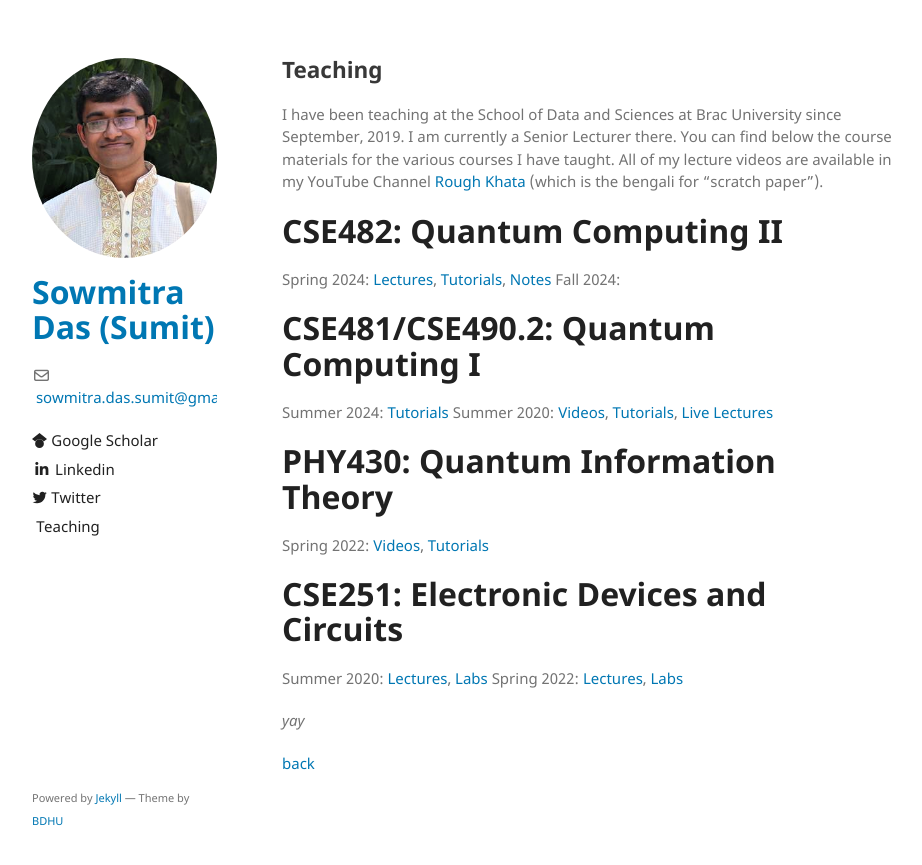
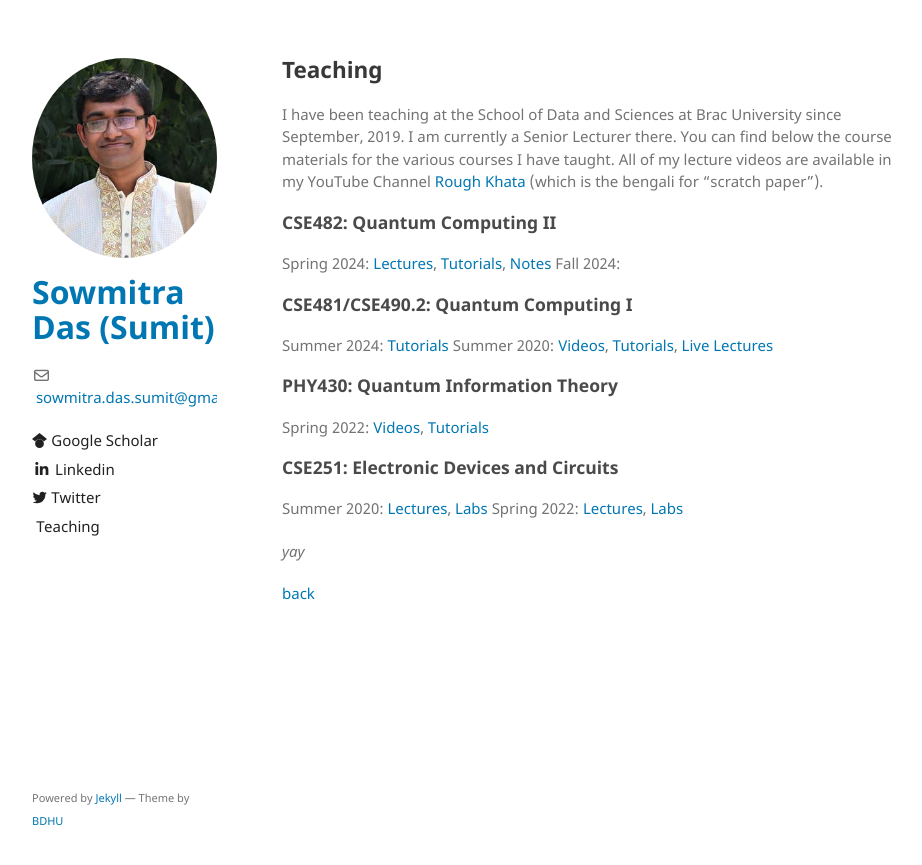
Before and after one commit to sowmitra-das-sumit/sowmitra-das-sumit.github.io, a Jekyll site: the page built from another-page.md, in a window 1280 px wide. Shown: the top 865 px of the page, without its empty margins (178-1100 px from the left). Built offline with Jekyll 4.4.1, drawn with Linux system fonts in a browser that asks for light colours; the repository's description, which GitHub fills in, is left out; our own code applies the rules of GitHub Pages for plain Markdown files.

```diff
--- a/another-page.md
+++ b/another-page.md
@@ -6,16 +6,16 @@ layout: default
 
 I have been teaching at the School of Data and Sciences at Brac University since September, 2019. I am currently a Senior Lecturer there. You can find below the course materials for the various courses I have taught. All of my lecture videos are available in my YouTube Channel [Rough Khata](https://www.youtube.com/@raf-khata) (which is the bengali for "scratch paper").
 
-# CSE482: Quantum Computing II
+### CSE482: Quantum Computing II
 Spring 2024: [Lectures](https://youtube.com/playlist?list=PLvj5w6iNZqViEPZo0PaHqOK_spCeHKfGT&si=8Rt2N6TXlppnJrz3), [Tutorials](https://youtube.com/playlist?list=PLvj5w6iNZqVhsPZnkK0bjl-0jFnoOqNOT&si=hYdKyiK2taefL-HB), [Notes](https://www.overleaf.com/read/dtxxdftjsfqt#837308)
 Fall 2024:
-# CSE481/CSE490.2: Quantum Computing I
+### CSE481/CSE490.2: Quantum Computing I
 Summer 2024: [Tutorials](https://youtube.com/playlist?list=PLvj5w6iNZqVjr40Xmk-JxrTc8eb4rFlhz&si=2IcmmY5cVnr8wur1)
 Summer 2020: [Videos](https://youtube.com/playlist?list=PLvj5w6iNZqVh1xEngYv-YRrV00O89HVrb&si=-PETH2xR8QmGPRZr), [Tutorials](https://youtube.com/playlist?list=PLvj5w6iNZqVhABt-6D1R6njy9k2kVHz8-&si=baaqFvOy3ursywUF), [Live Lectures](https://youtube.com/playlist?list=PLvj5w6iNZqVjI42wggGqWM3qUqibQcbgn&si=RiyooGTnwY2IojXv)
-# PHY430: Quantum Information Theory
+### PHY430: Quantum Information Theory
 Spring 2022: [Videos](https://youtube.com/playlist?list=PLvj5w6iNZqVgt_bqYyfAbZb0uD4SxtZoD&si=OqiusS9CyYScQV1k), [Tutorials](https://youtube.com/playlist?list=PLvj5w6iNZqVhCqlGPUrflBo7nDufNCMAd&si=QNzoDbqmZCL9WJu6)
 
-# CSE251: Electronic Devices and Circuits
+### CSE251: Electronic Devices and Circuits
 Summer 2020: [Lectures](https://youtube.com/playlist?list=PLvj5w6iNZqVhrJA2k83Fes8DCvEqbaL0M&si=ll1z_U5Vwnx8rzjM), [Labs](https://youtube.com/playlist?list=PLvj5w6iNZqVhDq-MFptvpy_Ct99iDx5m1&si=iQhdg4ysei89aWGC)
 Spring 2022: [Lectures](https://youtube.com/playlist?list=PLvj5w6iNZqVgmrLWcUvi1GLRPLSK_Pd3X&si=l5Jassuf7FtGBqi8), [Labs](https://youtube.com/playlist?list=PLvj5w6iNZqVg0KSjAqQyiL--B3NXorHNk&si=51CHzHZ_H597Ac57)
 
```
